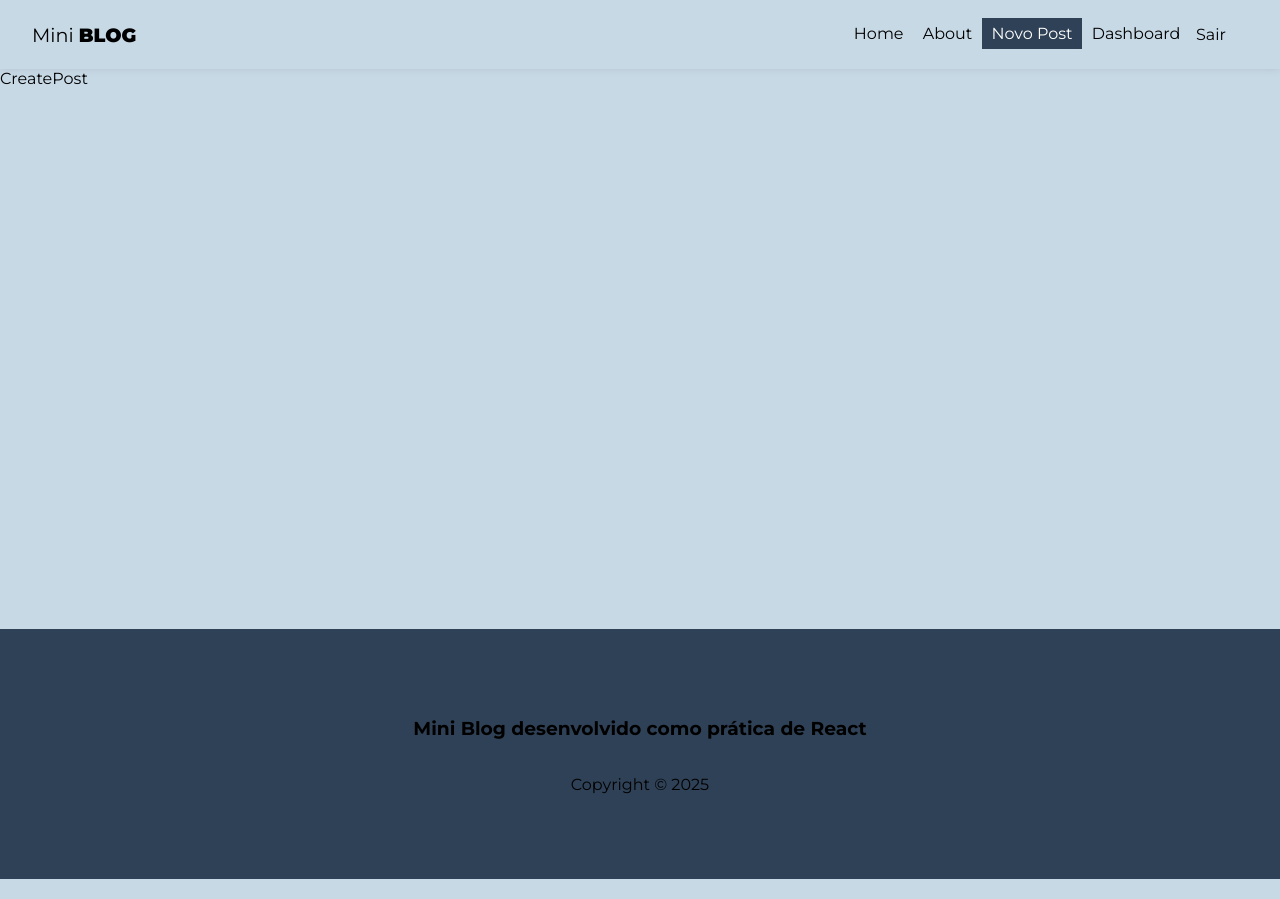
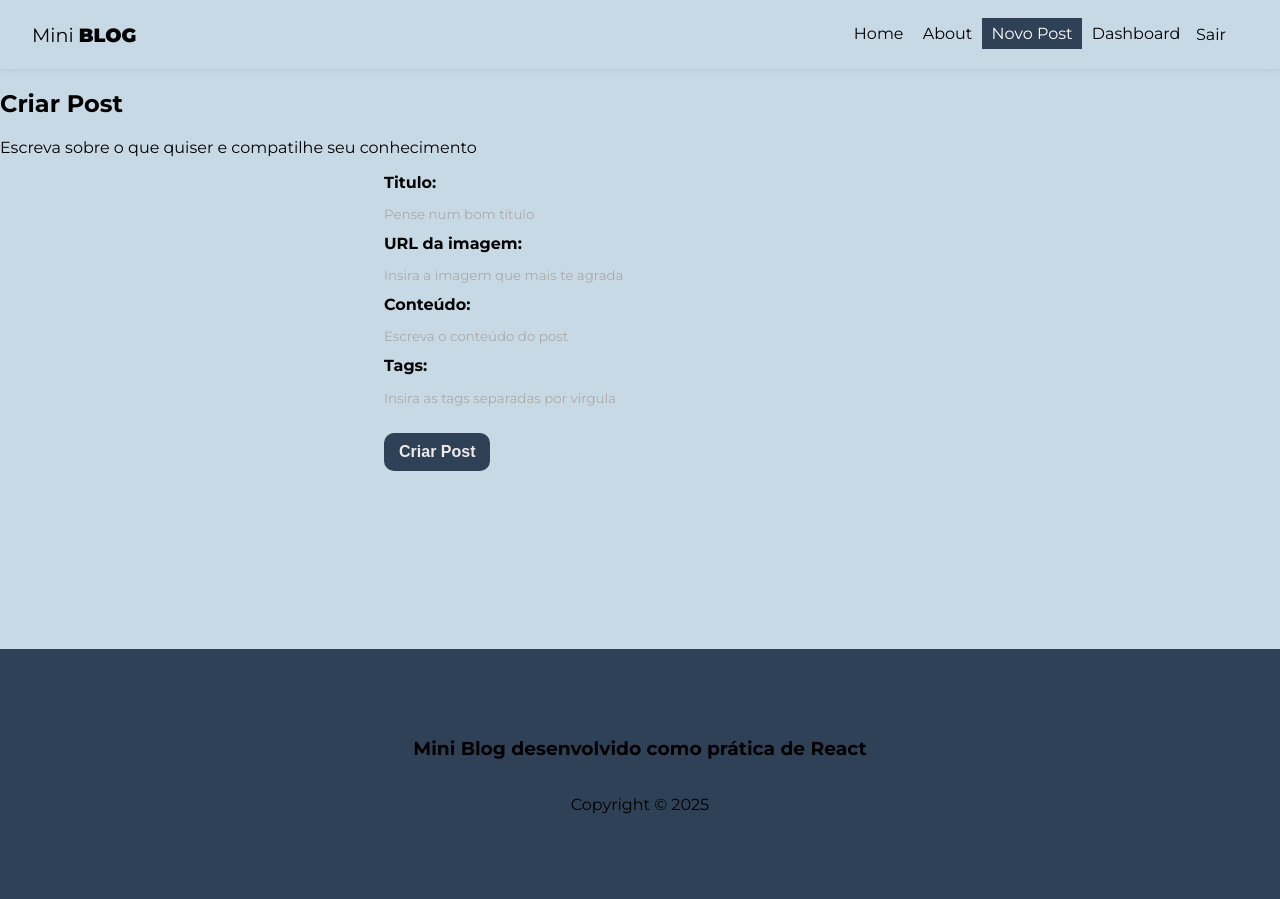
Before and after one commit to Isa-codelab/miniblog, a React (Vite) app: page /posts/create in a window 1280 px wide. Built offline with nearby package versions, Linux system fonts and the light colour scheme; no server answers; sample sign-in values are in the browser's storage.

Commit message:
feat: add post creation component

```diff
--- a/src/components/Navbar.jsx
+++ b/src/components/Navbar.jsx
@@ -8,7 +8,7 @@
 const Navbar = () => {
 
   const {user} = useAuthValue();
-  const {logout} = useAuthentication;
+  const {logout} = useAuthentication();
 
   return (
     <nav className= {styles.navbar}>
--- a/src/pages/CreatePost/CreatePost.jsx
+++ b/src/pages/CreatePost/CreatePost.jsx
@@ -1,7 +1,118 @@
 import styles from './CreatePost.module.css'
+
+import { useState } from 'react';
+import {useNavigate} from 'react-router-dom';
+import {useAuthValue} from '../../context/AuthContext';
+import {useInsertDocument} from '../../hooks/useInsertDocument';
 const CreatePost = () => {
+
+  const [title, setTitle] = useState('');
+  const [body, setBody] = useState('');
+  const [image, setImage] = useState(null);
+  const [tags, setTags] = useState([]);
+  const [formError, setFormError] = useState('');
+
+  const navigate = useNavigate();
+
+  const {user} = useAuthValue();
+
+  const {insertDocument, response} = useInsertDocument('posts');
+
+  const handleSubmit = (e) => {
+
+    e.preventDefault()
+    setFormError('');
+
+    try {
+      new URL(image)
+
+    } catch (error) {
+      setFormError("A imagem precisa ser uma url")
+    }
+
+    const tagsArray = tags.split(",").map((tag) => tag.trim().toLowerCase());
+
+
+    if(!title || !image || !tags || !body) {
+      setFormError('Por favor preencha todos os campos');
+    }
+
+    if (formError) return;
+
+    insertDocument({
+      title,
+      image,
+      body,
+      tagsArray,
+      uid: user.uid,
+      createdBy: user.displayName
+    });
+
+    navigate('/');
+
+  }
+
   return (
-    <div>CreatePost</div>
+    <div className={styles.create_post}>
+      <h2>Criar Post</h2>
+      <p>Escreva sobre o que quiser e compatilhe seu conhecimento</p>
+      <form onSubmit={handleSubmit}>
+        <label>
+          <span>Titulo:</span>
+          <input
+          type='text'
+          name='title'
+          required
+          placeholder='Pense num bom título'
+          onChange={(e) => setTitle(e.target.value)}
+          value={title}
+          />
+        </label>
+
+        <label>
+          <span>URL da imagem:</span>
+          <input
+          type='text'
+          name='image'
+          required
+          placeholder="Insira a imagem que mais te agrada"
+          onChange={(e) => setImage(e.target.value)}
+          value={image}
+          />
+        </label>
+
+        <label>
+          <span>Conteúdo: </span>
+          <input
+          type='text'
+          name='body'
+          required
+          placeholder="Escreva o conteúdo do post"
+          onChange={(e) => setBody(e.target.value)}
+          value={body}
+          />
+        </label>
+
+        <label>
+          <span>Tags: </span>
+          <input
+          type='text'
+          name='tags'
+          required
+          placeholder="Insira as tags separadas por virgula"
+          onChange={(e) => setTags(e.target.value)}
+          value={tags}
+          />
+        </label>
+
+        {!response.loading && <button className='btn'>Criar Post</button>}
+        { response.loading &&
+        <button className='btn'
+        disabled>Aguarde...</button>
+        }
+        {response.error && <p className='error'>{response.error}</p>}
+      </form>
+    </div>
   )
 }
 
--- a/src/pages/CreatePost/CreatePost.module.css
+++ b/src/pages/CreatePost/CreatePost.module.css
@@ -0,0 +1,12 @@
+.create-post{
+    text-align: center;
+}
+
+.create-post h2{
+    fonst-size: 2.2rem;
+}
+
+.create-post p{
+    color: #aaa;
+    margin-bottom: 2em;
+}
```
